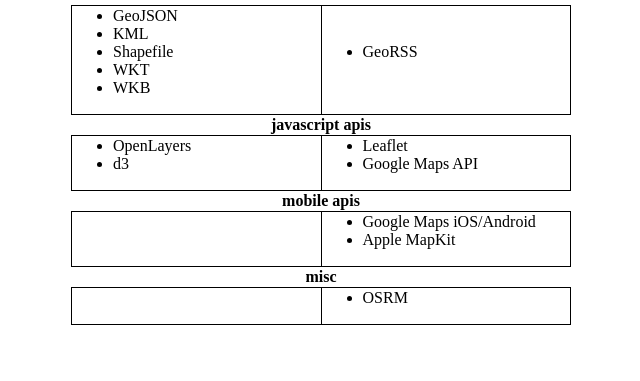
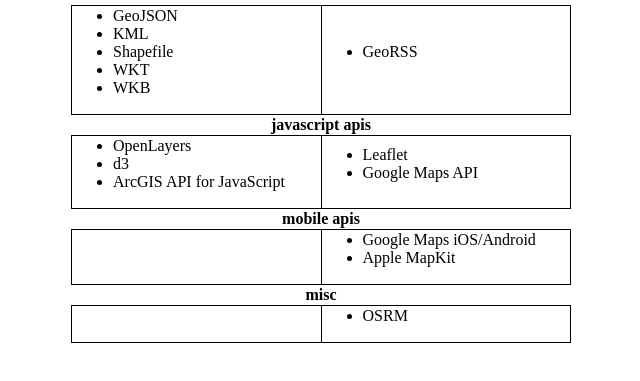
Before and after one commit to tmcw-up-for-adoption/lonlat, a plain HTML site: page index.html in a window 1280 px wide. Shown: the part 113-494 px from the top of the page, without its empty margins (319-959 px from the left). Drawn offline with Linux system fonts and the light colour scheme.

Commit message:
Update index.html

```diff
--- a/index.html
+++ b/index.html
@@ -53,6 +53,7 @@ td {
         <ul>
             <li>OpenLayers
             <li>d3
+            <li>ArcGIS API for JavaScript
         </ul>
     </td>
     <td>
```
